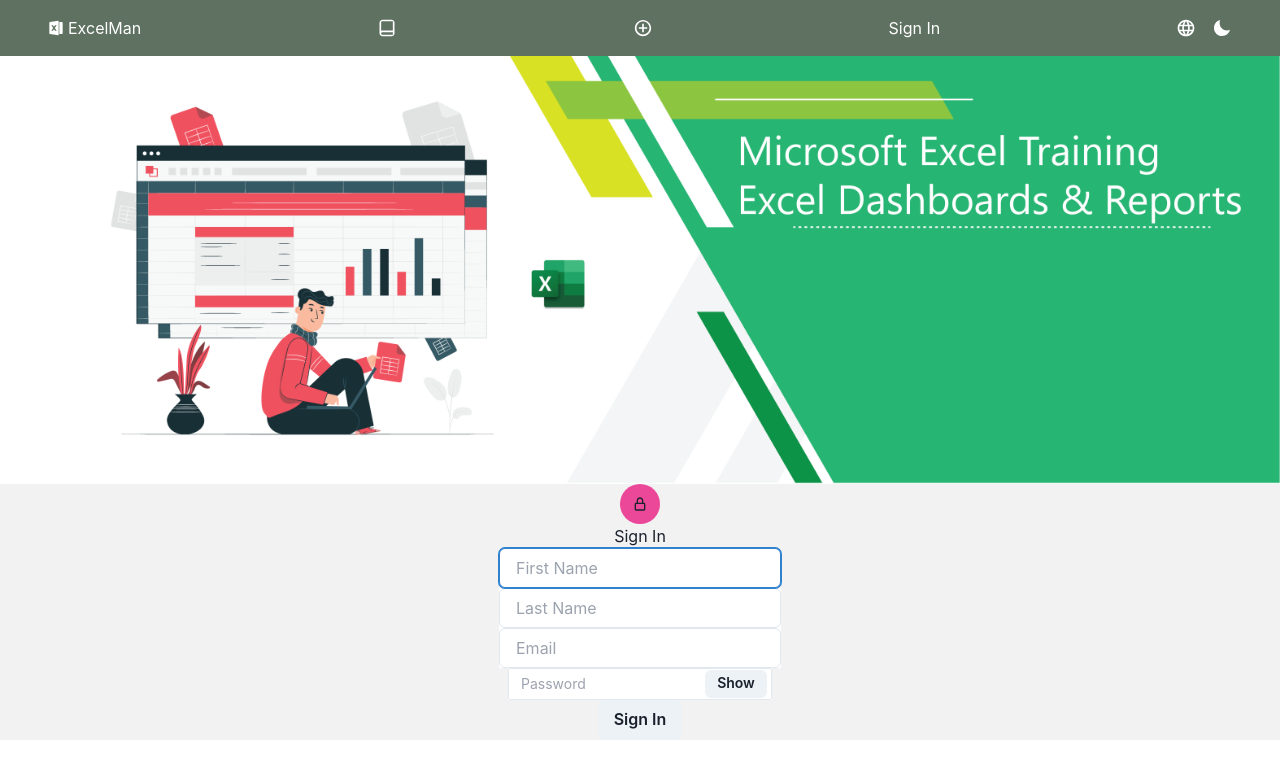
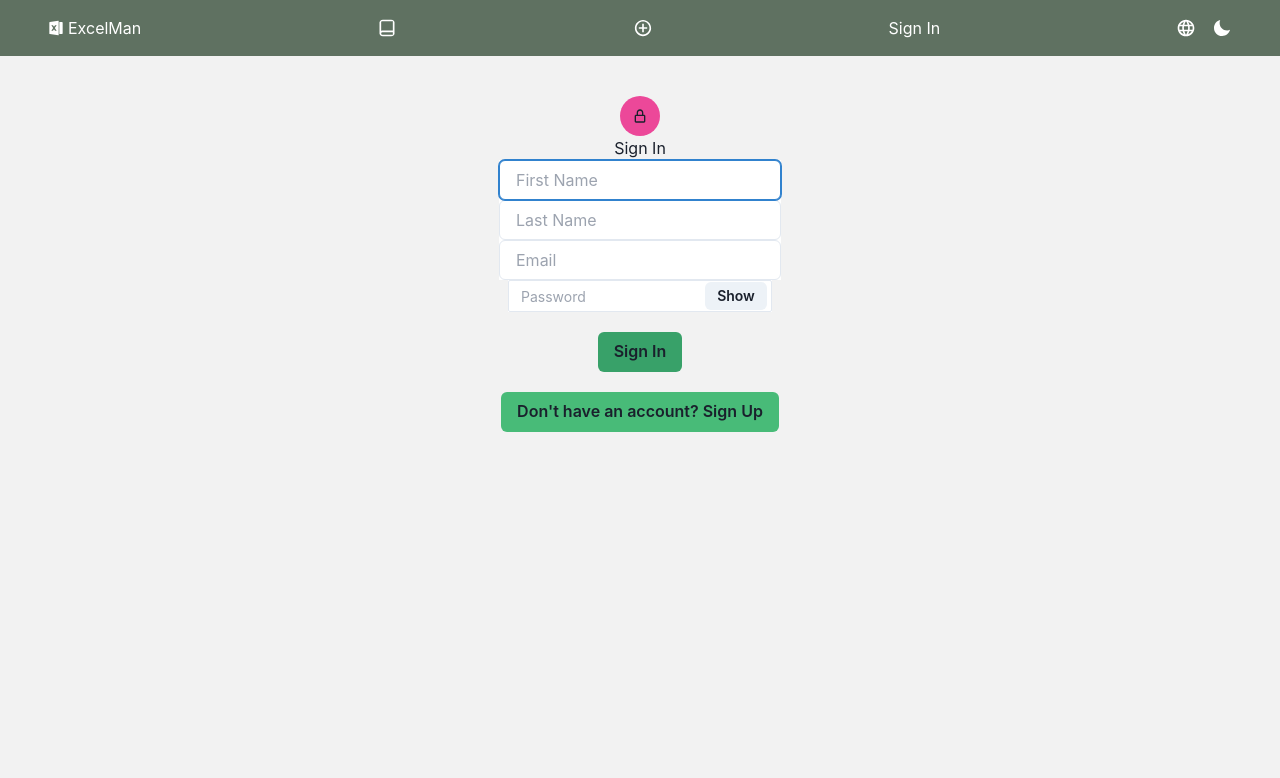
Before and after one commit to Jihad-Shaheen-Sehweil/ExcelMan, a React (Create React App) app in the folder client/: page /auth in a window 1280 px wide. Shown: the top 778 px of the page. Built offline with nearby package versions, Linux system fonts and the light colour scheme.

Commit message:
linked routes

```diff
--- a/client/src/App.js
+++ b/client/src/App.js
@@ -1,17 +1,34 @@
+import {
+    BrowserRouter as Router,
+    Routes,
+    Route,
+    Link,
+    Navigate,
+} from "react-router-dom";
+
 import Navbar from "./components/Navbar";
-import Questions from "./components/Questions";
+import Home from "./components/Home";
+import Auth from "./components/Auth";
 import Form from "./components/Form";
+import Lessons from "./components/Lessons";
 
 function App() {
     return (
-        <main className="w-screen h-full bg-[#F2F2F2] scrollbar-hide">
-            <Navbar />
-
-            <div className="px-10 pd-10 ">
-                {/* <Questions />
-                <p className="mx-auto py-5">CopyRights 2022</p> */}
-                <Form />
-            </div>
+        <main className="w-screen bg-[#F2F2F2] scrollbar-hide">
+            <Router>
+                <Navbar />
+                <Routes>
+                    <Route
+                        path="/"
+                        exact
+                        element={<Navigate to="/home" replace />}
+                    />
+                    <Route path="/home" element={<Home />} />
+                    <Route path="/lessons" element={<Lessons />} />
+                    <Route path="/form" element={<Form />} />
+                    <Route path="/auth" element={<Auth />} />
+                </Routes>
+            </Router>
         </main>
     );
 }
--- /dev/null
+++ b/client/src/components/Auth.jsx
@@ -0,0 +1,100 @@
+import { Avatar, Button, Container, Text } from "@chakra-ui/react";
+import React, { useState } from "react";
+import { BiLockAlt } from "react-icons/bi";
+
+import InputField from "./InputField";
+const initialState = {
+    firstName: "",
+    lastName: "",
+    email: "",
+    password: "",
+    confirmPassword: "",
+};
+
+const Auth = () => {
+    const [formData, setFormData] = useState(initialState);
+    const [isSignup, setIsSignup] = useState(false);
+
+    // const dispatch = useDispatch() this to dispath actions
+    // const history = useHistory() this from react router dom
+
+    const handleSubmit = (e) => {
+        e.preventDefault();
+
+        console.log(formData);
+        if (isSignup) {
+            // dispatch(signUp(formData, history))
+        } else {
+            // dispatch(signIn(formData, history))
+        }
+    };
+
+    const handleChange = (e) => {
+        e.preventDefault();
+        setFormData({ ...formData, [e.target.name]: e.target.value });
+    };
+
+    const switchMode = () => {
+        setIsSignup((prevIsSignup) => !prevIsSignup);
+    };
+    return (
+        <Container
+            maxW="600px"
+            paddingTop="24"
+            className="h-screen flex flex-col items-center"
+        >
+            <section className="flex items-center justify-center mx-auto w-10 h-10 rounded-full p-2 bg-pink-500">
+                <BiLockAlt />
+            </section>
+            <form
+                className="flex flex-col items-center"
+                onSubmit={handleSubmit}
+            >
+                <Text>{isSignup ? "Sign Up" : "Sign In"}</Text>
+                <InputField
+                    half
+                    name="firstName"
+                    handleChange={handleChange}
+                    label="First Name"
+                    autoFocus
+                />
+                <InputField
+                    half
+                    name="lastName"
+                    handleChange={handleChange}
+                    label="Last Name"
+                />
+                <InputField
+                    name="email"
+                    handleChange={handleChange}
+                    label="Email"
+                    type="email"
+                />
+                <InputField
+                    name="password"
+                    handleChange={handleChange}
+                    label="Password"
+                    type="password"
+                />
+                {isSignup && (
+                    <InputField
+                        name="confirmPassword"
+                        handleChange={handleChange}
+                        label="Repeat Password"
+                        type="password"
+                    />
+                )}
+                <Button marginY="5" bg="green.500" type="submit">
+                    {isSignup ? "Sign Up" : "Sign In"}
+                </Button>
+            </form>
+            <Button onClick={switchMode} maxW="80" bg="green.400">
+                {isSignup
+                    ? "Already have an account? Sign In"
+                    : "Don't have an account? Sign Up"}
+            </Button>
+        </Container>
+    );
+};
+
+export default Auth;
--- a/client/src/components/Comments.jsx
+++ b/client/src/components/Comments.jsx
@@ -4,7 +4,7 @@ import { FaRegComment as CommentIcon } from "react-icons/fa";
 
 const Comments = () => {
     return (
-        <div className="flex items-center ml-3 group">
+        <div className="flex items-center ml-3 group cursor-pointer">
             <Icon
                 className="group-hover:text-[#27b573]"
                 color="black"
--- a/client/src/components/Form.jsx
+++ b/client/src/components/Form.jsx
@@ -1,89 +1,10 @@
-import { Avatar, Button, Container, Text } from "@chakra-ui/react";
-import React, { useState } from "react";
-import { BiLockAlt } from "react-icons/bi";
-
-import InputField from "./InputField";
-const initialState = {
-    firstName: "",
-    lastName: "",
-    email: "",
-    password: "",
-    confirmPassword: "",
-};
+import { Container } from "@chakra-ui/react";
+import React from "react";
 
 const Form = () => {
-    const [formData, setFormData] = useState(initialState);
-    const [isSignup, setIsSignup] = useState(false);
-
-    // const dispatch = useDispatch() this to dispath actions
-    // const history = useHistory() this from react router dom
-
-    const handleSubmit = (e) => {
-        e.preventDefault();
-
-        console.log(formData);
-        if (isSignup) {
-            // dispatch(signUp(formData, history))
-        } else {
-            // dispatch(signIn(formData, history))
-        }
-    };
-
-    const handleChange = (e) => {
-        e.preventDefault();
-        setFormData({ ...formData, [e.target.name]: e.target.value });
-    };
-
-    const switchMode = () => {
-        setIsSignup((prevIsSignup) => !prevIsSignup);
-    };
     return (
-        <Container maxW="600px">
-            <section className="flex items-center justify-center mx-auto w-10 h-10 rounded-full p-2 bg-pink-500">
-                <BiLockAlt />
-            </section>
-            <form
-                className="flex flex-col items-center"
-                onSubmit={handleSubmit}
-            >
-                <Text>{isSignup ? "Sign Up" : "Sign In"}</Text>
-                <InputField
-                    half
-                    name="firstName"
-                    handleChange={handleChange}
-                    label="First Name"
-                    autoFocus
-                />
-                <InputField
-                    half
-                    name="lastName"
-                    handleChange={handleChange}
-                    label="Last Name"
-                />
-                <InputField
-                    name="email"
-                    handleChange={handleChange}
-                    label="Email"
-                    type="email"
-                />
-                <InputField
-                    name="password"
-                    handleChange={handleChange}
-                    label="Password"
-                    type="password"
-                />
-                {isSignup && (
-                    <InputField
-                        name="confirmPassword"
-                        handleChange={handleChange}
-                        label="Repeat Password"
-                        type="password"
-                    />
-                )}
-                <Button type="submit">
-                    {isSignup ? "Sign Up" : "Sign In"}
-                </Button>
-            </form>
+        <Container className="h-screen" paddingTop="24">
+            Form
         </Container>
     );
 };
--- /dev/null
+++ b/client/src/components/Home.jsx
@@ -0,0 +1,16 @@
+import React from "react";
+import Bannar from "./Bannar";
+import Questions from "./Questions";
+
+const Home = () => {
+    return (
+        <main>
+            <Bannar />
+            <div className="px-10 pd-10 ">
+                <Questions />
+            </div>
+        </main>
+    );
+};
+
+export default Home;
--- /dev/null
+++ b/client/src/components/Lessons.jsx
@@ -0,0 +1,8 @@
+import { Container } from "@chakra-ui/react";
+import React from "react";
+
+const Lessons = () => {
+    return <Container className="h-screen" paddingTop="24">Lessons</Container>;
+};
+
+export default Lessons;
--- a/client/src/components/Like.jsx
+++ b/client/src/components/Like.jsx
@@ -4,9 +4,9 @@ import { BiLike as LikeIcon } from "react-icons/bi";
 
 const Like = () => {
     return (
-        <div className="flex items-center ml-3 group">
+        <div className="flex items-center ml-3 group cursor-pointer">
             <Icon
-                className="group-hover:text-blue-600"
+                className="group-hover:text-blue-600 "
                 color="black"
                 w={6}
                 h={6}
--- a/client/src/components/Navbar.jsx
+++ b/client/src/components/Navbar.jsx
@@ -1,5 +1,5 @@
 import React from "react";
-import { Icon, Tooltip } from "@chakra-ui/react";
+import { Icon } from "@chakra-ui/react";
 import {
     IoMdMoon as OutlinedMoonIcon,
     IoMdAddCircleOutline as OutlinedAddIcon,
@@ -8,12 +8,13 @@ import { RiFileExcel2Fill as OutlinedExcelIcon } from "react-icons/ri";
 import { MdOutlineLanguage as OutlinedLanguageIcon } from "react-icons/md";
 import { RiBookLine as OutlinedBookIcon } from "react-icons/ri";
 import Bannar from "./Bannar";
+import { Link } from "react-router-dom";
 
 const Navbar = () => {
     return (
-        <section>
+        <nav>
             <main className="w-screen flex justify-between fixed bg-[#5F7161] h-14 items-center text-white px-10">
-                <Tooltip label="Home" bg="green.400" hasArrow>
+                <Link to="/">
                     <div className="flex p-2 items-center hover:bg-[#6D8B74] rounded-full cursor-pointer hover:text-black">
                         <Icon
                             className="pr-1"
@@ -23,8 +24,8 @@ const Navbar = () => {
                         />
                         <p className="">ExcelMan</p>
                     </div>
-                </Tooltip>
-                <Tooltip label="Lessons" bg="green.400" hasArrow>
+                </Link>
+                <Link to="/lessons">
                     <div>
                         <Icon
                             className="hover:text-black hover:bg-[#6D8B74] rounded-full p-2 cursor-pointer"
@@ -34,8 +35,8 @@ const Navbar = () => {
                             as={OutlinedBookIcon}
                         />
                     </div>
-                </Tooltip>
-                <Tooltip label="Ask a question" bg="green.400" hasArrow>
+                </Link>
+                <Link to="/form">
                     <div>
                         <Icon
                             className="hover:text-black hover:bg-[#6D8B74] rounded-full p-2 cursor-pointer"
@@ -45,14 +46,14 @@ const Navbar = () => {
                             as={OutlinedAddIcon}
                         />
                     </div>
-                </Tooltip>
-
+                </Link>
+                <Link to="/auth">
                     <p className="hover:text-black hover:bg-[#6D8B74] rounded-full p-2 cursor-pointer">
                         Sign In
                     </p>
+                </Link>
 
                 <div className="flex">
-                    <Tooltip label="Change Language" bg="green.400" hasArrow>
                     <div>
                         <Icon
                             className="hover:text-black hover:bg-[#6D8B74] rounded-full p-2 cursor-pointer"
@@ -62,8 +63,7 @@ const Navbar = () => {
                             as={OutlinedLanguageIcon}
                         />
                     </div>
-                    </Tooltip>
-                    <Tooltip label="Dark Theme" bg="green.400" hasArrow>
+
                     <div>
                         <Icon
                             className="hover:text-black hover:bg-[#6D8B74] rounded-full p-2 cursor-pointer"
@@ -73,11 +73,9 @@ const Navbar = () => {
                             as={OutlinedMoonIcon}
                         />
                     </div>
-                    </Tooltip>
                 </div>
             </main>
-            <Bannar />
-        </section>
+        </nav>
     );
 };
 export default Navbar;
```
Lines whose indentation alone changed are shown as unchanged.
